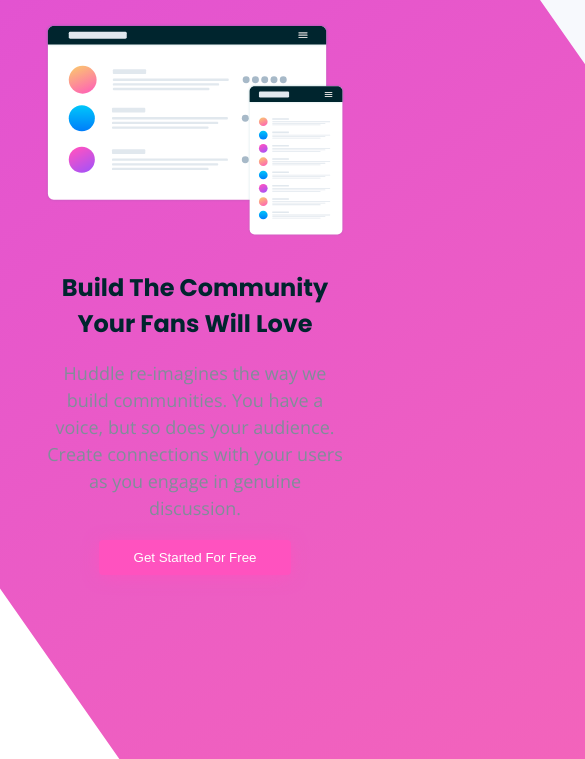
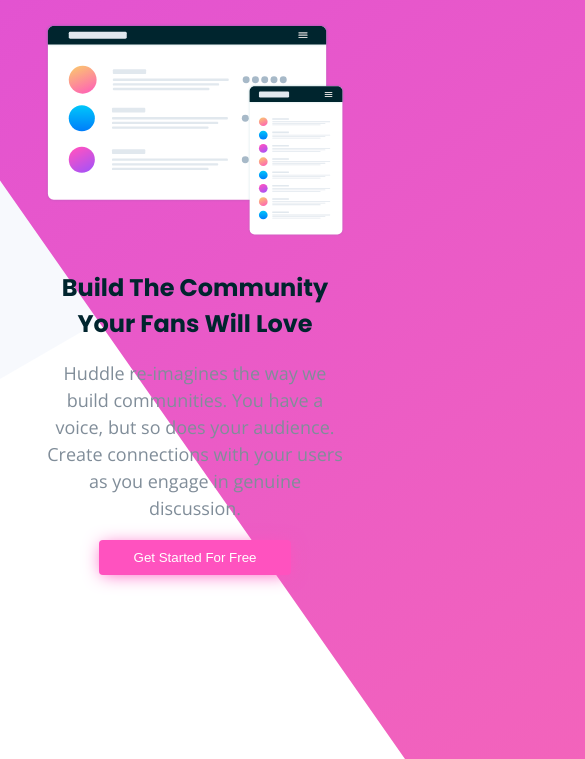
Before and after one commit to safruk/huddle-decorative-elements, a plain HTML site: page index.html in a window 390 px wide. Shown: the part 95-854 px from the top of the page, 585 px wide, since content can reach past the window. Drawn offline with nearby package versions, Linux system fonts and the light colour scheme.

Commit message:
Update styles.css

```diff
--- a/css/styles.css
+++ b/css/styles.css
@@ -66,7 +66,7 @@ footer {
 }
 @media only screen and (min-width:200px) and (max-width:500px) {
   .colorful {
-    transform: rotate(-35deg) translate(20%, -3%);
+    transform: rotate(-35deg) translate(50%, -3%);
   }
 }
 @media only screen and (min-width: 501px) and (max-width:600px) {
```
